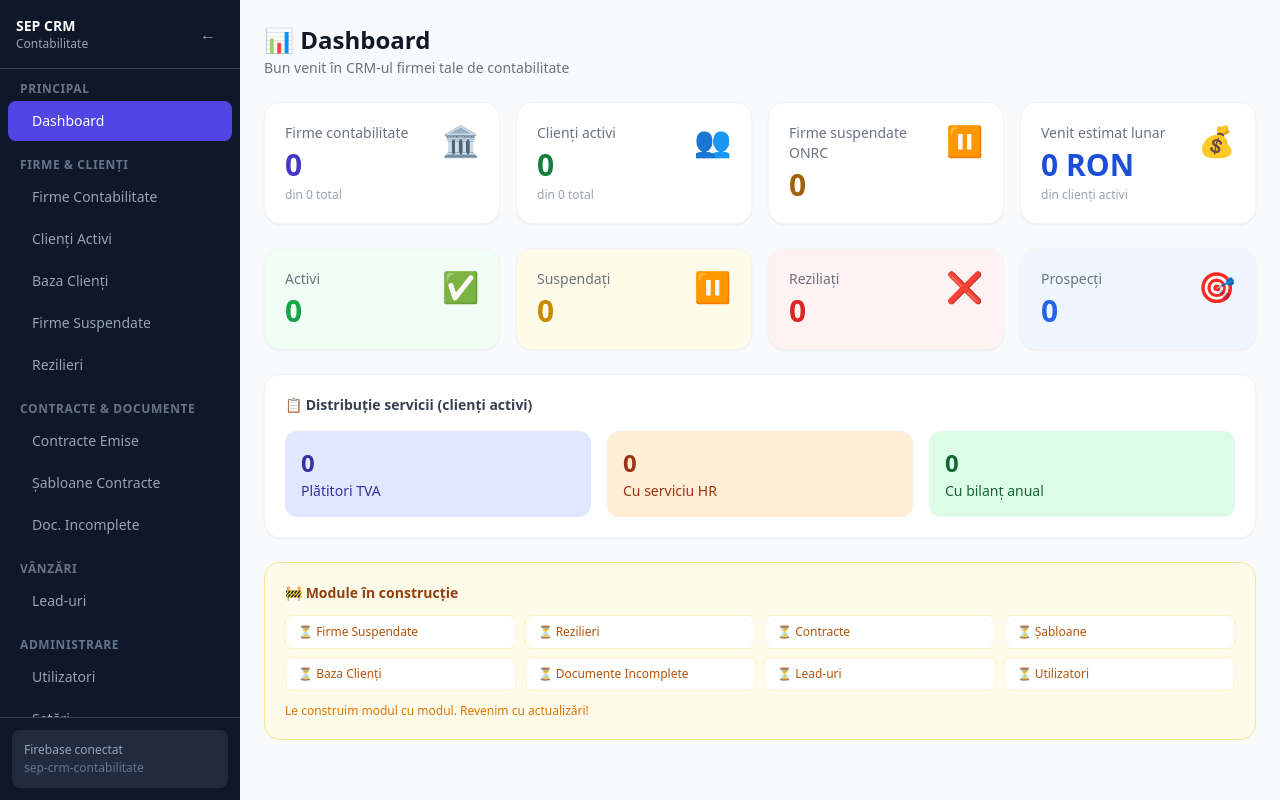
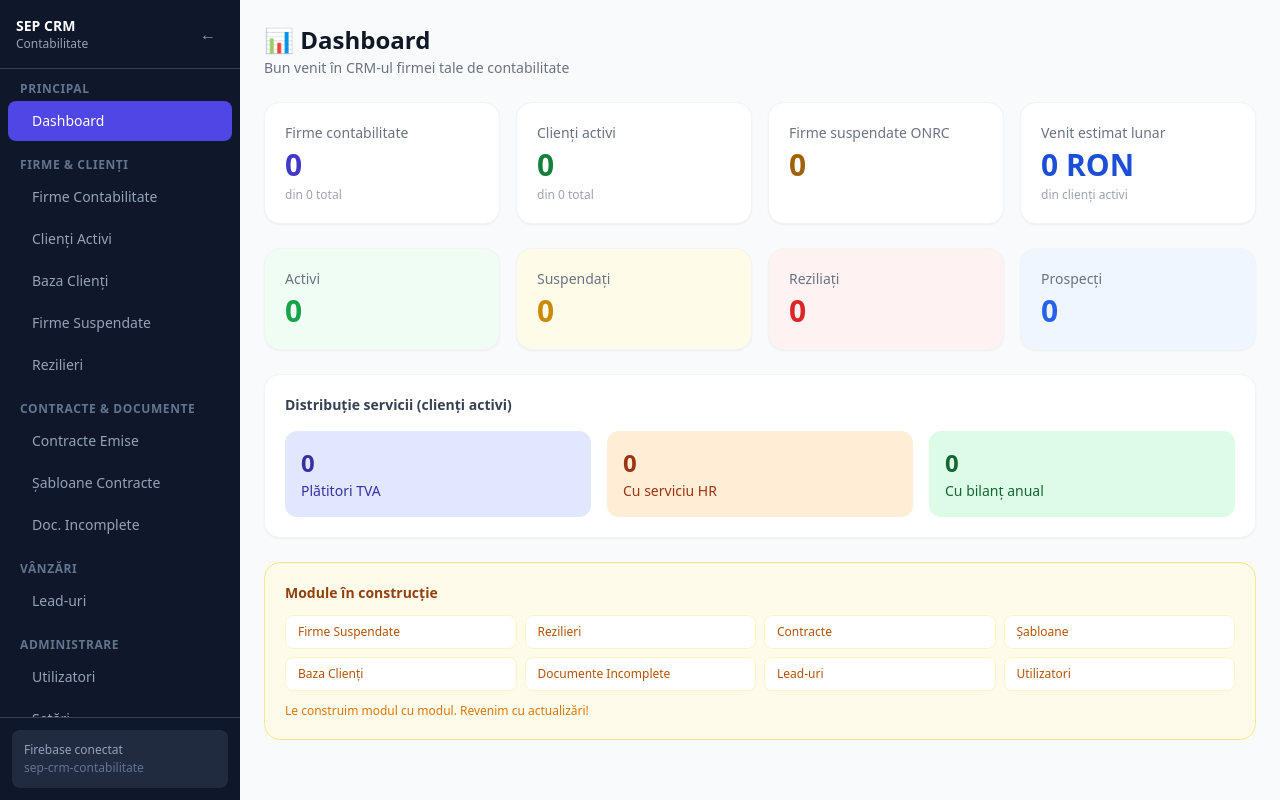
Before and after one commit to cracovetdoina1/CRM-SEP-CONTAB-SRL, a React (Vite) app: page / in a window 1280 px wide. Built offline with nearby package versions, Linux system fonts and the light colour scheme; no server answers; the database is empty.

Commit message:
Dashboard.jsx

```diff
--- a/src/pages/Dashboard.jsx
+++ b/src/pages/Dashboard.jsx
@@ -62,23 +62,23 @@ export default function Dashboard() {
 
       {/* Statistici principale */}
       <div className="grid grid-cols-2 lg:grid-cols-4 gap-4 mb-6">
-        <StatCard icon="🏛️" label="Firme contabilitate" value={stats.firmeActive} sub={`din ${stats.firmeTotal} total`} color="text-indigo-700" />
-        <StatCard icon="👥" label="Clienți activi" value={stats.clientiActivi} sub={`din ${stats.clientiTotal} total`} color="text-green-700" />
-        <StatCard icon="⏸️" label="Firme suspendate ONRC" value={stats.firmeSuspendate} color="text-yellow-700" />
-        <StatCard icon="💰" label="Venit estimat lunar" value={`${stats.venitEstimat.toFixed(0)} RON`} sub="din clienți activi" color="text-blue-700" />
+        <StatCard label="Firme contabilitate" value={stats.firmeActive} sub={`din ${stats.firmeTotal} total`} color="text-indigo-700" />
+        <StatCard  label="Clienți activi" value={stats.clientiActivi} sub={`din ${stats.clientiTotal} total`} color="text-green-700" />
+        <StatCard  label="Firme suspendate ONRC" value={stats.firmeSuspendate} color="text-yellow-700" />
+        <StatCard label="Venit estimat lunar" value={`${stats.venitEstimat.toFixed(0)} RON`} sub="din clienți activi" color="text-blue-700" />
       </div>
 
       {/* Status clienti */}
       <div className="grid grid-cols-2 lg:grid-cols-4 gap-4 mb-6">
-        <StatCard icon="✅" label="Activi" value={stats.clientiActivi} color="text-green-600" bgColor="bg-green-50" />
-        <StatCard icon="⏸️" label="Suspendați" value={stats.clientiSuspendati} color="text-yellow-600" bgColor="bg-yellow-50" />
-        <StatCard icon="❌" label="Reziliați" value={stats.clientiReziliati} color="text-red-600" bgColor="bg-red-50" />
-        <StatCard icon="🎯" label="Prospecți" value={stats.clientiProspecti} color="text-blue-600" bgColor="bg-blue-50" />
+        <StatCard  label="Activi" value={stats.clientiActivi} color="text-green-600" bgColor="bg-green-50" />
+        <StatCard  label="Suspendați" value={stats.clientiSuspendati} color="text-yellow-600" bgColor="bg-yellow-50" />
+        <StatCard  label="Reziliați" value={stats.clientiReziliati} color="text-red-600" bgColor="bg-red-50" />
+        <StatCard  label="Prospecți" value={stats.clientiProspecti} color="text-blue-600" bgColor="bg-blue-50" />
       </div>
 
       {/* Servicii */}
       <div className="bg-white rounded-2xl border border-gray-100 shadow-sm p-5 mb-6">
-        <h2 className="text-sm font-bold text-gray-700 mb-4">📋 Distribuție servicii (clienți activi)</h2>
+        <h2 className="text-sm font-bold text-gray-700 mb-4"> Distribuție servicii (clienți activi)</h2>
         <div className="grid grid-cols-2 lg:grid-cols-3 gap-4">
           {[
             { label: "Plătitori TVA", value: stats.platitoriTVA, color: "bg-indigo-100 text-indigo-800" },
@@ -95,14 +95,14 @@ export default function Dashboard() {
 
       {/* Module in constructie */}
       <div className="bg-amber-50 border border-amber-200 rounded-2xl p-5">
-        <h2 className="text-sm font-bold text-amber-800 mb-3">🚧 Module în construcție</h2>
+        <h2 className="text-sm font-bold text-amber-800 mb-3"> Module în construcție</h2>
         <div className="grid grid-cols-2 lg:grid-cols-4 gap-2">
           {[
             "Firme Suspendate", "Rezilieri", "Contracte", "Șabloane",
             "Baza Clienți", "Documente Incomplete", "Lead-uri", "Utilizatori"
           ].map(m => (
             <div key={m} className="bg-white rounded-lg px-3 py-2 text-xs text-amber-700 border border-amber-100 font-medium">
-              ⏳ {m}
+               {m}
             </div>
           ))}
         </div>
```
